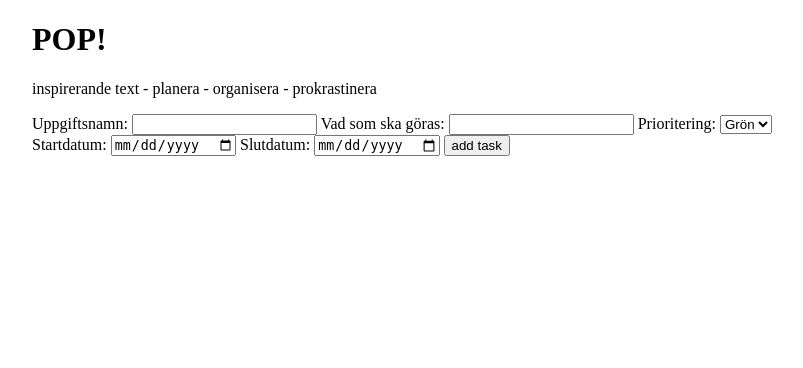
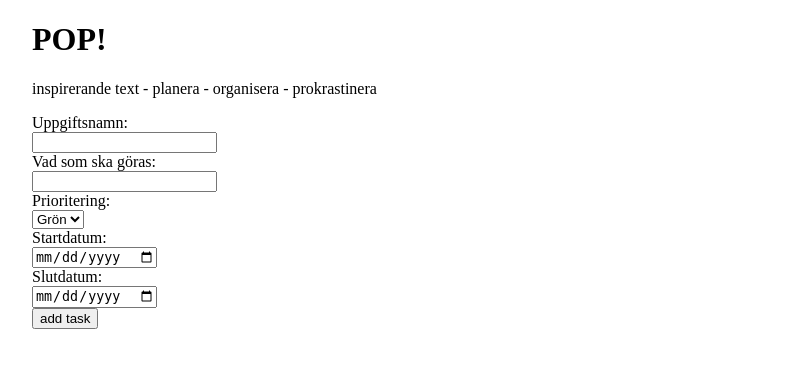
Before and after one commit to oscaraskfelt/POP, a Flask app: page /test in a window 1280 px wide. Shown: the top 368 px of the page, without its empty margins (224-1027 px from the left). Run offline with Flask 2, Linux system fonts and the light colour scheme.

Commit message:
mindre korrigeringar

```diff
--- a/POPhtml/static/CSS/style.css
+++ b/POPhtml/static/CSS/style.css
@@ -74,7 +74,9 @@ aside {
 
 
 /************************************** TASKFORM ****************************************/
-
+#task_form *{
+    display: block;
+}
 
 
 
--- a/POPhtml/templates/_new_task.html
+++ b/POPhtml/templates/_new_task.html
@@ -4,10 +4,8 @@
         <title>POP</title>
         <meta charset="utf-8">
         <meta name="viewport" content="width=device-width, initial-scale=1">
-
         <link href="/static/CSS/style.css" rel="stylesheet" type="text/css">
         <script src="http://ajax.googleapis.com/ajax/libs/jquery/3.3.1/jquery.min.js"></script>
-
         <script src="/static/JS/board.js" defer></script>
 
     </head>
@@ -20,7 +18,7 @@
                 <p> inspirerande text - planera - organisera - prokrastinera</p>
             </header>
             <main>
-
+                <div id="task_form">
                     <form id="add_task_form" action="/new_task" method="POST">
                             <label for="new_task_header">
                                 Uppgiftsnamn:
@@ -54,7 +52,7 @@
                             <input type="date" name="new_task_enddate" id="new_task_enddate" required/>
                             <input type="submit" id="add_task_item" value="add task" />
                     </form>
-
+                </div>
 
 
 
--- a/POPhtml/templates/index.html
+++ b/POPhtml/templates/index.html
@@ -1,7 +1,12 @@
 <!DOCTYPE html>
 <html lang="sv">
     <head>
+        <!-- Om title skickas med från backend visas det i title-taggen, annars bara POP-->
+        {% if title%}
+        <title>POP | {{title}}</title>
+        {% else %}
         <title>POP</title>
+        {% endif %}
         <meta charset="utf-8">
         <meta name="viewport" content="width=device-width, initial-scale=1">
 
```
Lines whose indentation alone changed are shown as unchanged.
